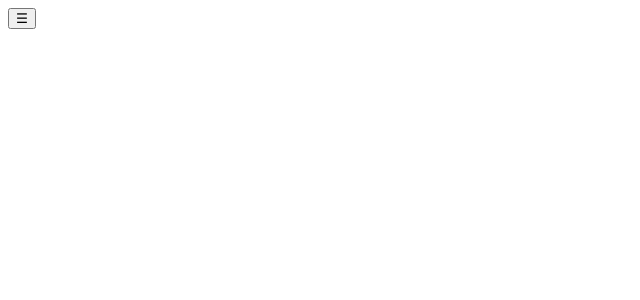
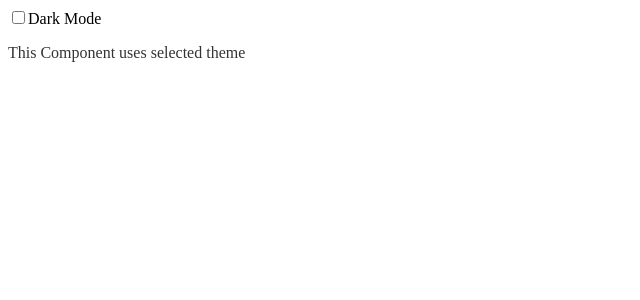
Before and after one commit to Ankit4Dec/React_Sessions, a React (Vite) app in the folder React Learning/React Questions/Practice Problems/: page / in a window 1280 px wide. Shown: the top 300 px of the page, without its empty margins (0-640 px from the left). Built offline with nearby package versions, Linux system fonts and the light colour scheme.

Commit message:
Mode Swith from Dark to lite and vice versa

```diff
--- a/React Learning/React Questions/Practice Problems/src/App.jsx
+++ b/React Learning/React Questions/Practice Problems/src/App.jsx
@@ -1,6 +1,10 @@
 import "./App.css";
+import { ThemeProvider } from "./ThemeContext";
+
 import { DayOne } from "./components/DayOne";
 import { Eight } from "./components/Eight";
+import { Eighteen } from "./components/Eighteen";
+import EighteenComp from "./components/EighteenComp";
 import { Eleven } from "./components/Eleven";
 import { Fifteen } from "./components/Fifteen";
 import { Five } from "./components/Five";
@@ -38,7 +42,13 @@ function App() {
       {/* <Fourteen items={items} /> */}
       {/* <Fifteen items={items} itemsPerPage={2} /> */}
       {/* <Sixteen /> */}
-      <Seventeen />
+      {/* <Seventeen /> */}
+      <ThemeProvider>
+        <div className="App">
+          <Eighteen />
+          <EighteenComp />
+        </div>
+      </ThemeProvider>
     </>
   );
 }
--- /dev/null
+++ b/React Learning/React Questions/Practice Problems/src/ThemeContext.jsx
@@ -0,0 +1,23 @@
+import { createContext, useContext, useState } from "react";
+
+const ThemeContext = createContext();
+
+const ThemeProvider = ({ children }) => {
+  const [isDarkMode, setIsDarkMode] = useState(false);
+
+  const toggleTheme = () => {
+    setIsDarkMode((prevMode) => !prevMode);
+  };
+
+  return (
+    <ThemeContext.Provider value={{ isDarkMode, toggleTheme }}>
+      {children}
+    </ThemeContext.Provider>
+  );
+};
+
+const useTheme = () => {
+  return useContext(ThemeContext);
+};
+
+export { useTheme, ThemeProvider };
--- /dev/null
+++ b/React Learning/React Questions/Practice Problems/src/components/Eighteen.jsx
@@ -0,0 +1,17 @@
+// Build a context provider that allows users to switch between light and dark themes, and use the context in different parts of the app to apply the selected theme.
+
+import { useTheme } from "../ThemeContext";
+
+export const Eighteen = () => {
+  const { isDarkMode, toggleTheme } = useTheme();
+  return (
+    <>
+      <div>
+        <label>
+          <input type="checkbox" checked={isDarkMode} onChange={toggleTheme} />
+          Dark Mode
+        </label>
+      </div>
+    </>
+  );
+};
--- /dev/null
+++ b/React Learning/React Questions/Practice Problems/src/components/EighteenComp.jsx
@@ -0,0 +1,14 @@
+import React from "react";
+import "../styles/Eighteen.css";
+import { useTheme } from "../ThemeContext";
+
+export default function EighteenComp() {
+  const { isDarkMode } = useTheme();
+  const themeClass = isDarkMode ? "dark-theme" : "light-theme";
+
+  return (
+    <div className={`container ${themeClass}`}>
+      <p>This Component uses selected theme</p>
+    </div>
+  );
+}
--- /dev/null
+++ b/React Learning/React Questions/Practice Problems/src/styles/Eighteen.css
@@ -0,0 +1,9 @@
+.light-theme {
+    background-color: #fff;
+    color: #333333;
+}
+
+.dark-theme {
+    background-color: #333333;
+    color: #fff;
+}
```
